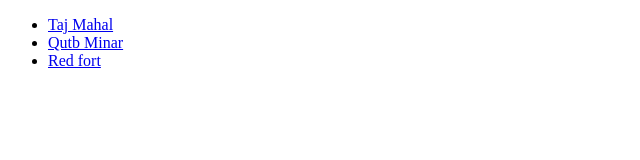
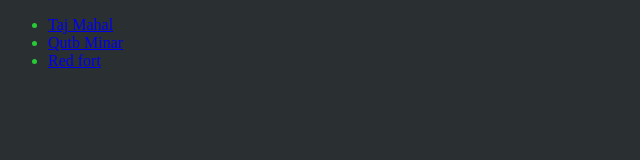
Before and after one commit to bestcamper1/bestcamper1.github.io, a plain HTML site: page index.html in a window 1280 px wide. Shown: the whole page, without its empty margins (0-640 px from the left). Drawn offline with Linux system fonts and the light colour scheme.

Commit message:
ar fsacc

```diff
--- a/index.html
+++ b/index.html
@@ -13,7 +13,10 @@
   </body>
   <style>
   body {
-    border:4pk solid blue;
+    background-color:rgb(42,47,49)
+  }
+  li {
+    color:rgb(39,203,55)
   }
   </style>
 </html>
```
